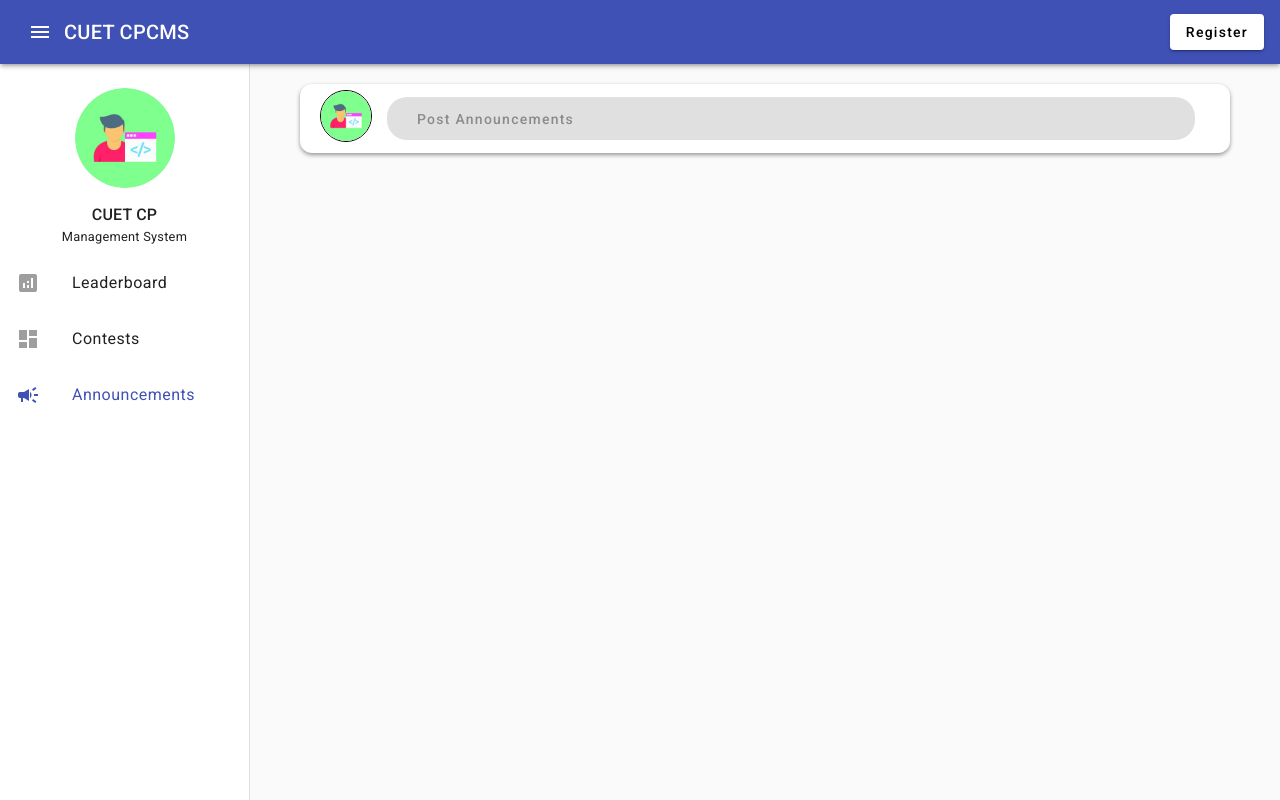
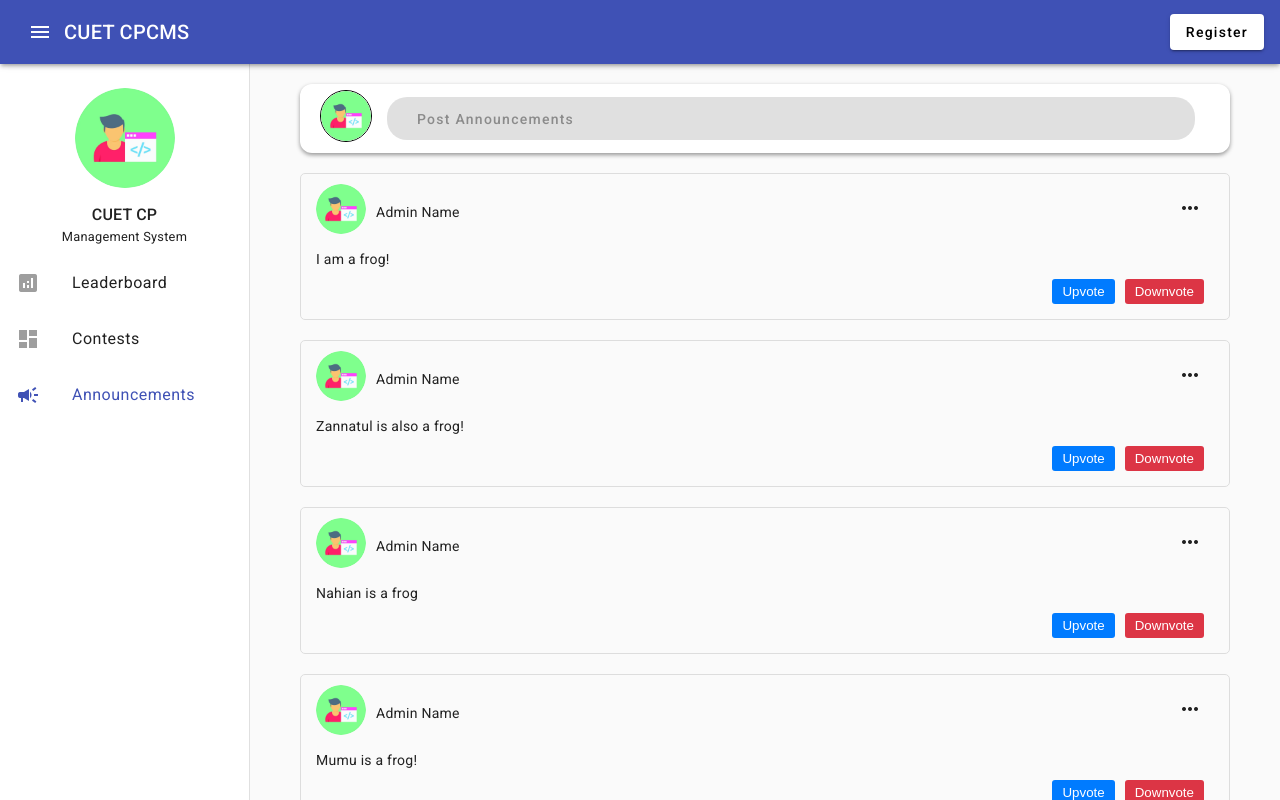
Before and after one commit to AdidR10/cpcms, an Angular app: page /announcements in a window 1280 px wide. Built offline with nearby package versions, Linux system fonts and the light colour scheme; data requests are answered from the project's data file.

Commit message:
announcement fetched and edti/dlt dropdown button added, non functionally

```diff
--- a/db.json
+++ b/db.json
@@ -174,8 +174,74 @@
   ],
   "announcements": [
     {
-      "post": "",
+      "admin_id": 1804057,
+      "down_vote": 0,
+      "upvote": 0,
+      "post": "I am a frog!",
       "id": 1
+    },
+    {
+      "admin_id": 1804057,
+      "down_vote": 0,
+      "upvote": 0,
+      "post": "Zannatul is also a frog!",
+      "id": 2
+    },
+    {
+      "admin_id": 1804057,
+      "down_vote": 0,
+      "upvote": 0,
+      "post": "Nahian is a frog\n",
+      "id": 4
+    },
+    {
+      "admin_id": 1804057,
+      "down_vote": 0,
+      "upvote": 0,
+      "post": "Mumu is a frog!",
+      "id": 5
+    },
+    {
+      "admin_id": 1804057,
+      "down_vote": 0,
+      "upvote": 0,
+      "post": "adiba is a frog\n",
+      "id": 6
+    },
+    {
+      "admin_id": 1804057,
+      "down_vote": 0,
+      "upvote": 0,
+      "post": "Nafisa is a frog :D",
+      "id": 7
+    },
+    {
+      "admin_id": 1804057,
+      "down_vote": 0,
+      "upvote": 0,
+      "post": "Shima is a frog",
+      "id": 8
+    },
+    {
+      "admin_id": 1804057,
+      "down_vote": 0,
+      "upvote": 0,
+      "post": "adib is a frog",
+      "id": 9
+    },
+    {
+      "admin_id": 1804057,
+      "down_vote": 0,
+      "upvote": 0,
+      "post": "Akash is a frog",
+      "id": 10
+    },
+    {
+      "admin_id": 1804057,
+      "down_vote": 0,
+      "upvote": 0,
+      "post": "Shima is afrog",
+      "id": 11
     }
   ]
 }
--- a/src/app/app.module.ts
+++ b/src/app/app.module.ts
@@ -19,6 +19,7 @@ import { MatSortModule } from '@angular/material/sort';
 import {MatSidenavModule} from '@angular/material/sidenav';
 import {MatListModule} from '@angular/material/list';
 import { RouterModule } from '@angular/router';
+import {MatSelectModule} from '@angular/material/select';
 
 import { AnnouncementsComponent } from './pages/announcements/announcements.component';
 import { ContestsComponent } from './pages/contests/contests.component';
@@ -30,6 +31,7 @@ import { SidenavbarComponent } from './components/sidenavbar/sidenavbar.componen
 import { AdmiPostComponent } from './components/admin-post/admin-post.component';
 import { AnnouncementFormComponent } from './components/announcement-form/announcement-form.component';
 import { ContestFormComponent } from './components/contest-form/contest-form.component';
+import { AnnouncementCardComponent } from './components/announcement-card/announcement-card.component';
 @NgModule({
   declarations: [
     AppComponent,
@@ -41,6 +43,7 @@ import { ContestFormComponent } from './components/contest-form/contest-form.com
     AdmiPostComponent,
     AnnouncementFormComponent,
     ContestFormComponent,
+    AnnouncementCardComponent,
   ],
   imports: [
     BrowserModule,
@@ -61,7 +64,8 @@ import { ContestFormComponent } from './components/contest-form/contest-form.com
     MatTableModule,
     MatSidenavModule,
     MatListModule,
-    RouterModule
+    RouterModule,
+    MatSelectModule
   ],
   providers: [],
   bootstrap: [AppComponent]
--- /dev/null
+++ b/src/app/components/announcement-card/announcement-card.component.html
@@ -0,0 +1,31 @@
+<div class="announcement-card">
+    <div class="announcement-header">
+        <div class="admin-details">
+            <div class="admin-image">
+                <!-- Replace 'admin-image.jpg' with the path to your admin image -->
+                <img src="../../../assets/cp-logo.png" alt="Admin Image">
+            </div>
+            <div class="admin-name">
+                Admin Name <!-- Replace with the admin's name -->
+            </div>
+        </div>
+        <button mat-icon-button (click)="toggleDropdown()">
+            <mat-icon>more_horizon</mat-icon>
+            <div *ngIf="isDropdownOpen" class="dropdown">
+                <button>
+                    <mat-icon>edit</mat-icon>
+                    <span>Edit</span>
+                </button>
+                <button>
+                    <mat-icon>delete</mat-icon>
+                    <span>Delete</span>
+                </button>
+            </div>
+        </button>
+    </div>
+    <p class="post-content">{{announcement.post}}</p>
+    <div class="actions">
+        <button class="upvote-button">Upvote</button>
+        <button class="downvote-button">Downvote</button>
+    </div>
+</div>
--- /dev/null
+++ b/src/app/components/announcement-card/announcement-card.component.scss
@@ -0,0 +1,80 @@
+.announcement-card {
+    border: 1px solid #ddd;
+    border-radius: 5px;
+    margin-bottom: 20px;
+    padding: 15px;
+    padding-top: 10px;
+  }
+
+  .announcement-header{
+    display: flex;
+    justify-content: space-between;
+  }
+
+  .admin-details {
+    display: flex;
+    align-items: center;
+    margin-bottom: 10px;
+  }
+
+  .admin-image img {
+    width: 50px;
+    height: 50px;
+    border-radius: 50%;
+    margin-right: 10px;
+  }
+
+  .post-content {
+    margin-bottom: 10px;
+  }
+  .actions{
+    display: flex;
+    justify-content: end;
+  }
+  .actions button {
+    padding: 5px 10px;
+    margin-right: 10px;
+    border: none;
+    border-radius: 3px;
+    cursor: pointer;
+  }
+
+  .upvote-button {
+    background-color: #007bff;
+    color: #fff;
+  }
+
+  .downvote-button {
+    background-color: #dc3545;
+    color: #fff;
+  }
+
+  .dropdown {
+    position: absolute;
+    top: 100%;
+    right: 0;
+    background-color: #fff;
+    border: 1px solid #ccc;
+    border-radius: 5px;
+    padding: 10px;
+    z-index: 1000;
+    width: 100px;
+  }
+
+  .dropdown button {
+    display: flex;
+    justify-content:flex-start;
+    align-items: end;
+    width: 100%;
+    padding: 10px;
+    background-color: transparent;
+    border: none;
+    cursor: pointer;
+    >span{
+      margin-left: 5px !important;
+    }
+  }
+
+  .dropdown button:hover {
+    background-color: #f0f0f0;
+  }
--- /dev/null
+++ b/src/app/components/announcement-card/announcement-card.component.ts
@@ -0,0 +1,15 @@
+import { Component, Input } from '@angular/core';
+
+@Component({
+  selector: 'app-announcement-card',
+  templateUrl: './announcement-card.component.html',
+  styleUrls: ['./announcement-card.component.scss']
+})
+export class AnnouncementCardComponent {
+  @Input() announcement: any;
+  isDropdownOpen: boolean = false;
+  toggleDropdown() {
+    this.isDropdownOpen = !this.isDropdownOpen;
+  }
+  constructor(){};
+}
--- a/src/app/components/announcement-form/announcement-form.component.ts
+++ b/src/app/components/announcement-form/announcement-form.component.ts
@@ -13,9 +13,12 @@ export class AnnouncementFormComponent {
   announcementForm: FormGroup;
   constructor(private _fb:FormBuilder,
     private _adminService: AdminService,
-    private _dialogRef:MatDialogRef<AnnouncementFormComponent>
+    private _dialogRef:MatDialogRef<AnnouncementFormComponent>,
     ){
       this.announcementForm=this._fb.group({
+        admin_id:1804057,
+        down_vote:0,
+        upvote:0,
         post:''
       })
     };
--- a/src/app/pages/announcements/announcements.component.html
+++ b/src/app/pages/announcements/announcements.component.html
@@ -1 +1,4 @@
 <app-admin-post [page]="pagename" (click)="openAnnouncementForm()"></app-admin-post>
+<div *ngFor="let announcement of announcements">
+    <app-announcement-card [announcement]="announcement"></app-announcement-card>
+</div>
--- a/src/app/pages/announcements/announcements.component.ts
+++ b/src/app/pages/announcements/announcements.component.ts
@@ -1,17 +1,41 @@
-import { Component } from '@angular/core';
+import { Component, OnInit } from '@angular/core';
 import { MatDialog } from '@angular/material/dialog';
 import { AnnouncementFormComponent } from 'src/app/components/announcement-form/announcement-form.component';
+import { AdminService } from 'src/app/services/admin.service';
 
 @Component({
   selector: 'app-announcements',
   templateUrl: './announcements.component.html',
   styleUrls: ['./announcements.component.scss']
 })
-export class AnnouncementsComponent {
+export class AnnouncementsComponent implements OnInit{
   pagename='Announcements';
-  constructor(private _dialog:MatDialog){}
+  announcements!:any[];
+  constructor(private _dialog:MatDialog,
+    private _adminService: AdminService
+    ){}
 
+    ngOnInit(): void{
+      this.getAnnouncementList();
+    }
   openAnnouncementForm(){
-    this._dialog.open(AnnouncementFormComponent);
+    const dialogRef = this._dialog.open(AnnouncementFormComponent);
+    dialogRef.afterClosed().subscribe({
+      next:(val)=>{
+        if(val){
+          this.getAnnouncementList();
+        }
+      }
+    })
   }
+
+  getAnnouncementList(){
+    this._adminService.getAnnouncementList().subscribe({
+      next:(res)=>{
+        this.announcements = res;
+      },
+      error: console.log
+    })
+  }
+
 }
--- a/src/app/services/admin.service.ts
+++ b/src/app/services/admin.service.ts
@@ -19,4 +19,7 @@ export class AdminService {
   addAnnouncement(data: any): Observable<any>{
     return this._http.post('http://localhost:3000/announcements',data);
   }
+  getAnnouncementList():Observable<any>{
+    return this._http.get('http://localhost:3000/announcements');
+  }
 }
```
Also changed, not shown: 1 other file (tests, documents, lock files or other folders).
